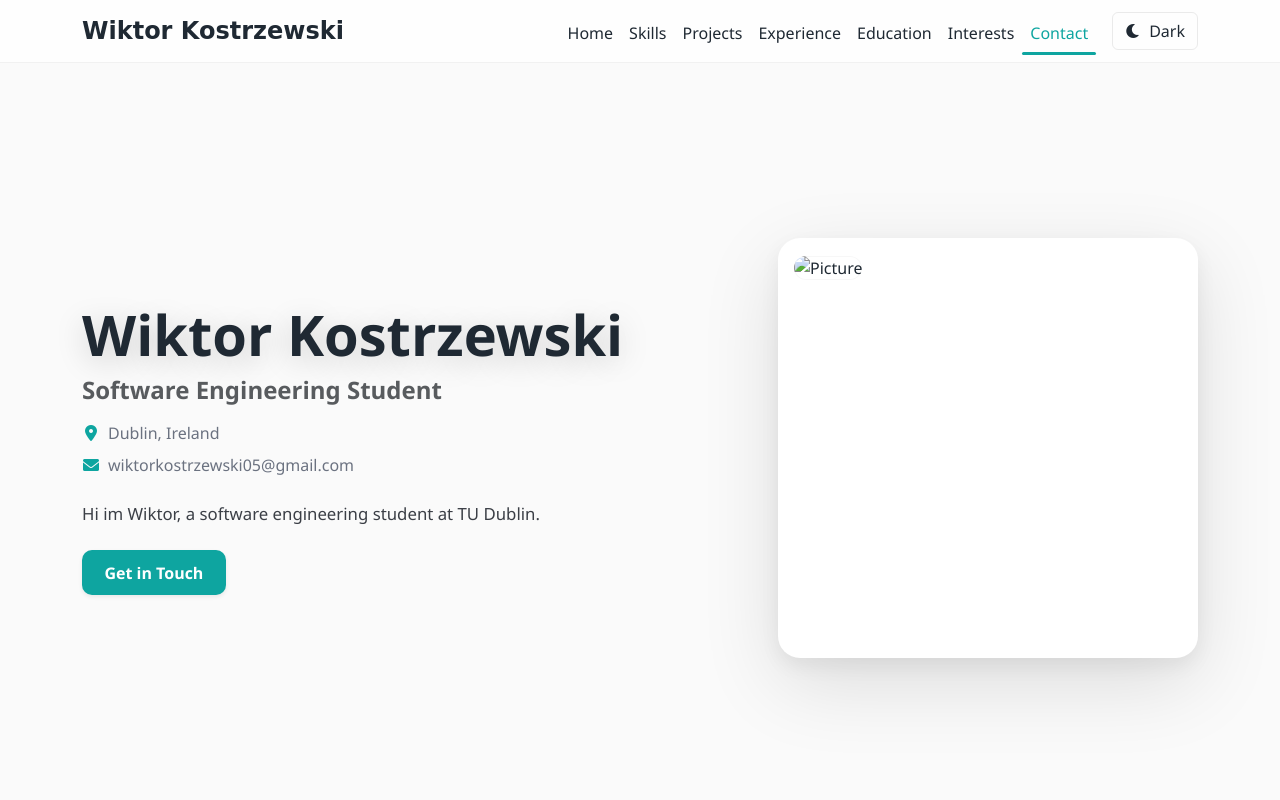
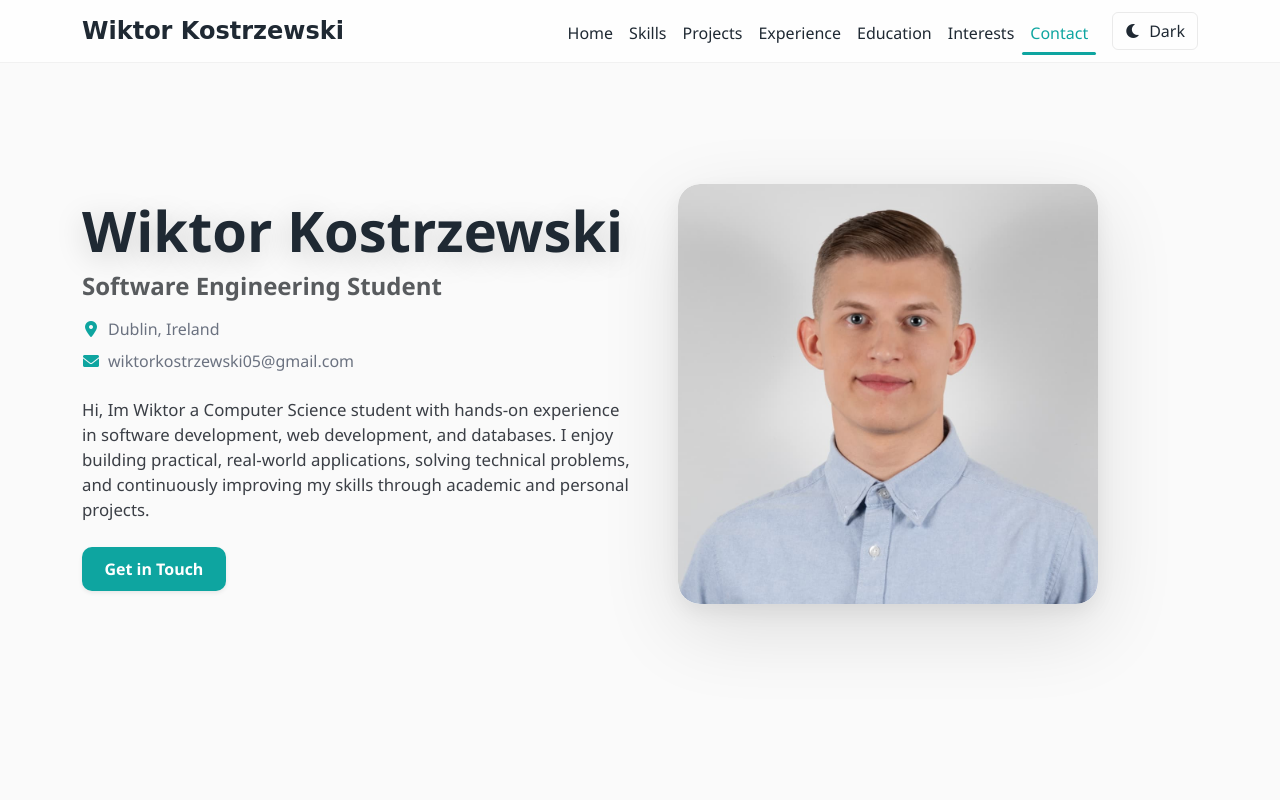
Before and after one commit to WiktorKostrzewski05/Portfolio, a plain HTML site: page index.html in a window 1280 px wide. Shown: the top 800 px of the page. Drawn offline with nearby package versions, Linux system fonts and the light colour scheme; a web font is replaced by a local one.

Commit message:
Logo & Picture & Last Edits

```diff
--- a/index.html
+++ b/index.html
@@ -4,6 +4,10 @@
     <meta charset="UTF-8">
     <meta name="viewport" content="width=device-width, initial-scale=1.0">
     <title>Wiktor Kostrzewski</title>
+
+    <link rel="icon" type="image/png" href="styling/pictures/wk-logo.png">
+    <link rel="apple-touch-icon" href="styling/pictures/wk-logo.png">
+    <link rel="shortcut icon" href="styling/pictures/wk-logo.png" type="image/png">
     <link href="https://cdn.jsdelivr.net/npm/bootstrap@5.3.0/dist/css/bootstrap.min.css" rel="stylesheet">
     <link href="https://cdnjs.cloudflare.com/ajax/libs/font-awesome/6.0.0-beta3/css/all.min.css" rel="stylesheet">
     <link rel="preconnect" href="https://fonts.googleapis.com">
@@ -52,7 +56,7 @@
               </div>
             </div>
             <p class="lead mb-4">
-              Hi im Wiktor, a software engineering student at TU Dublin.
+              Hi, Im Wiktor a Computer Science student with hands-on experience in software development, web development, and databases. I enjoy building practical, real-world applications, solving technical problems, and continuously improving my skills through academic and personal projects.
             </p>
             <button class="btn btn-accent shadow-sm" data-bs-toggle="modal" data-bs-target="#contactModal">
               Get in Touch
@@ -60,7 +64,7 @@
           </div>
 
           <div class="home-photo">
-            <img src="styling/images/*" alt="Picture" class="img-fluid">
+            <img src="styling/pictures/me.jpg" alt="Wiktor Kostrzewski">
           </div>
         </div>
       </section>
--- a/style.css
+++ b/style.css
@@ -71,6 +71,12 @@ body.dark-theme {
   display: grid;
   place-items: center;
   padding-bottom: 4rem;
+  padding-top: 2rem;
+  margin-top: -70px;
+}
+
+.home-text {
+  max-width: 600px;
 }
 
 .home-text h1 {
@@ -149,21 +155,22 @@ body.dark-theme .home-text .subtitle.text-muted {
   position: relative;
   width: min(420px, 85vw);
   aspect-ratio: 1;
-  background: var(--card);
   border-radius: 22px;
   box-shadow:
     0 25px 80px var(--shadow-strong),
     0 8px 20px var(--shadow-soft);
-  padding: 16px;
   overflow: hidden;
+  flex-shrink: 0;
+  margin-left: auto;
+  margin-right: 100px;
 }
 
 .home-photo img {
-  width: 100%;
-  height: 100%;
+  width: 100% ;
+  height: 100% ;
   object-fit: cover;
-  border-radius: 18px;
-  box-shadow: inset 0 0 0 1px rgba(0, 0, 0, 0.03);
+  object-position: center 25%;
+  border-radius: 22px;
 }
 
 .section-surface-1 {
```
Also changed, not shown: styling/pictures/me.jpg (added), styling/pictures/wk-logo.png (added).
